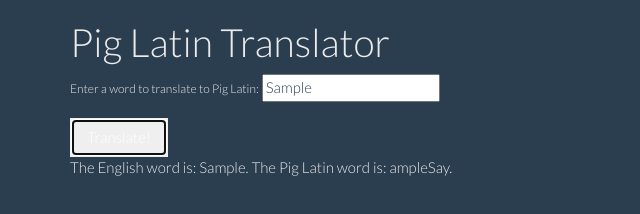
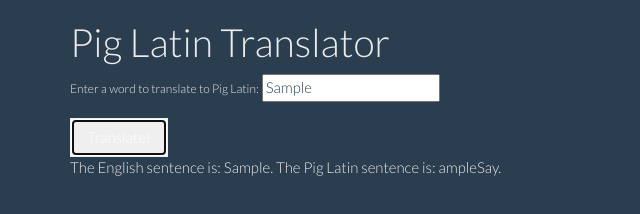
Before and after one commit to sagaquisces/pig_latin, a plain HTML site: page index.html in a window 1280 px wide. Both pictures are taken after typing "Sample" into the empty fields and a click on the button "Translate!". Shown: the full height of the page, 0-640 px from the left. Drawn offline with Linux system fonts and the light colour scheme.

Commit message:
will accept sentences. will break sentences into array of words seperated by other characters so that each word is in an odd numbered index of an array.

```diff
--- a/index.html
+++ b/index.html
@@ -20,7 +20,7 @@
       </form>
 
       <div id="result">
-        <p>The English word is: <span class="wordEnglish"></span>. The Pig Latin word is: <span class="wordPigLatin"></span>.</p>
+        <p>The English sentence is: <span class="stringEnglish"></span>. The Pig Latin sentence is: <span class="stringPigLatin"></span>.</p>
       </div> <!-- end id result -->
 
     </div>
--- a/js/scripts.js
+++ b/js/scripts.js
@@ -1,5 +1,5 @@
 //business logic
-var vowels = ["a", "e", "i", "o", "u"];
+var vowels = ["a", "e", "i", "o", "u", "A", "E", "I", "O", "U"];
 
 var isLetter = function (char) {
 	var chCode = char.charCodeAt(0);
@@ -20,32 +20,57 @@ var isVowel = function(letter) {
 };
 
 
-var pigLatin = function(inputtedString) {
+var pigLatin = function(s) {
 
-  var firstLetter = inputtedString.charAt(0);
-  var secondLetter = inputtedString.charAt(1);//will return a null string if no second letter
-  var thirdLetter = inputtedString.charAt(2);//will return a null string if no third letter
+  var firstLetter = s.charAt(0);
+  var secondLetter = s.charAt(1);//will return a null string if no second letter
+  var thirdLetter = s.charAt(2);//will return a null string if no third letter
   var pigString = "";
 
 	if (!isLetter(firstLetter)) {
-		return inputtedString;
+		return s;
 	} else if (isVowel(firstLetter)) { //all words with vowels will get "way"
-    pigString = inputtedString + "way";
+    pigString = s + "way";
   } else if (firstLetter === "q" && secondLetter === "u") {
-    pigString = inputtedString.slice(2) + "quay";
+    pigString = s.slice(2) + "quay";
   } else if (secondLetter === "q" && thirdLetter === "u") {
-    pigString = inputtedString.slice(3) + firstLetter + "quay";
+    pigString = s.slice(3) + firstLetter + "quay";
   } else if (!isVowel(firstLetter) && isVowel(secondLetter)) { //all words with one consonant will get consonant sliced and added to end and "ay" too.
-    pigString = inputtedString.slice(1) + firstLetter + "ay";
+    pigString = s.slice(1) + firstLetter + "ay";
   } else if (!isVowel(firstLetter) && !isVowel(secondLetter) && isVowel(thirdLetter)) {
-    pigString = inputtedString.slice(2) + firstLetter + secondLetter + "ay";
+    pigString = s.slice(2) + firstLetter + secondLetter + "ay";
   } else if (!isVowel(firstLetter) && !isVowel(secondLetter) && !isVowel(thirdLetter)) {
-    pigString = inputtedString.slice(3) + firstLetter + secondLetter + thirdLetter + "ay";
+    pigString = s.slice(3) + firstLetter + secondLetter + thirdLetter + "ay";
   }
   return pigString;
 };
 
+var piggify = function(s) {
 
+	arrayedString = s.split("");
+	tempString="";
+	var arraySentence = [];
+
+	for (i=0;i<arrayedString.length;i++) {
+
+		tempString+=arrayedString[i];
+		if (i === arrayedString.length-1 || (isLetter(arrayedString[i]) !== isLetter(arrayedString[i+1]))) {
+
+			arraySentence.push(tempString);
+			tempString="";
+		}
+	}
+
+	var i;
+
+	for (i=0; i<arraySentence.length; i+=2) {
+		arraySentence[i] = pigLatin(arraySentence[i]);
+	}
+
+	return arraySentence.join("");
+
+
+};
 
 
 
@@ -55,9 +80,10 @@ $(document).ready(function() {
     event.preventDefault();
 
     var inputtedString = $("input#string").val();
-    var result = pigLatin(inputtedString);
 
-    $(".wordEnglish").text(inputtedString);
-    $(".wordPigLatin").text(result);
+		var resultString = piggify(inputtedString);
+
+    $(".stringEnglish").text(inputtedString);
+    $(".stringPigLatin").text(resultString);
   });
 });
```
